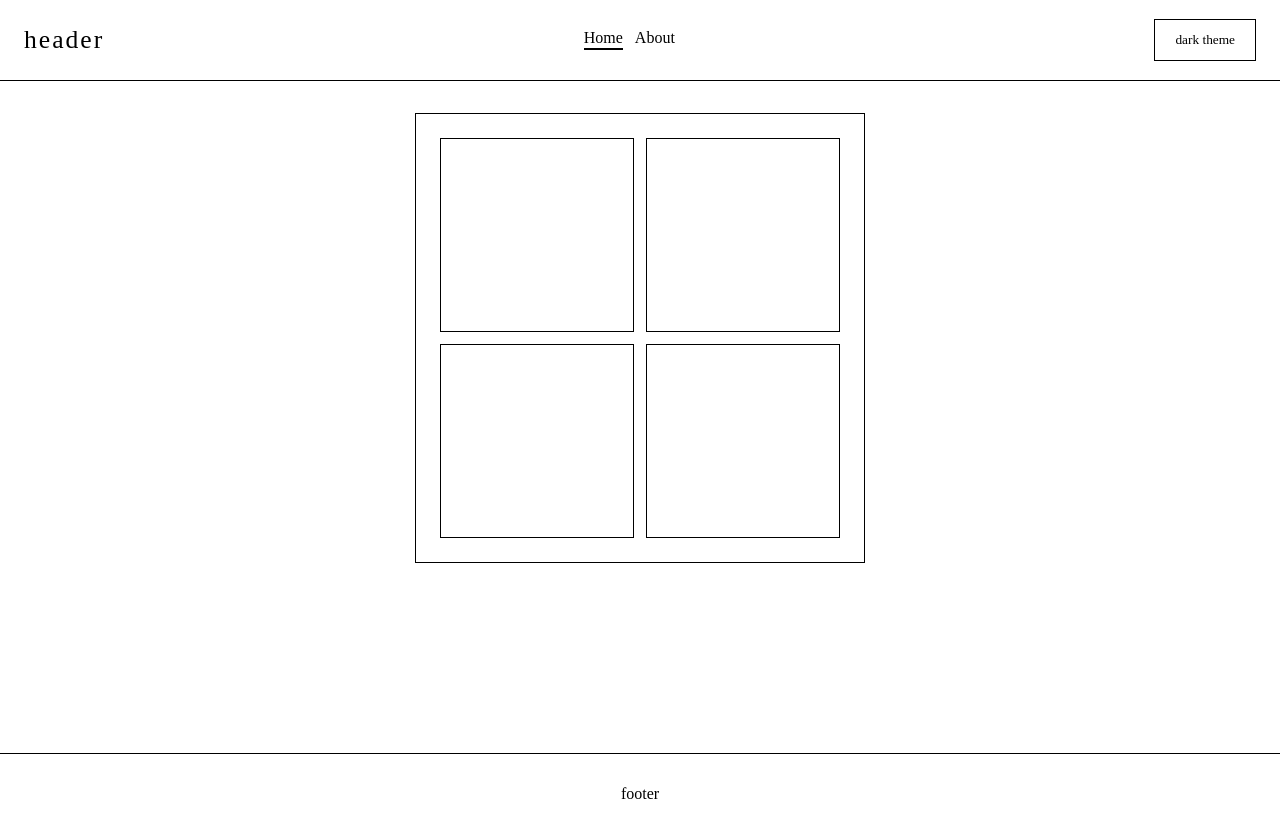
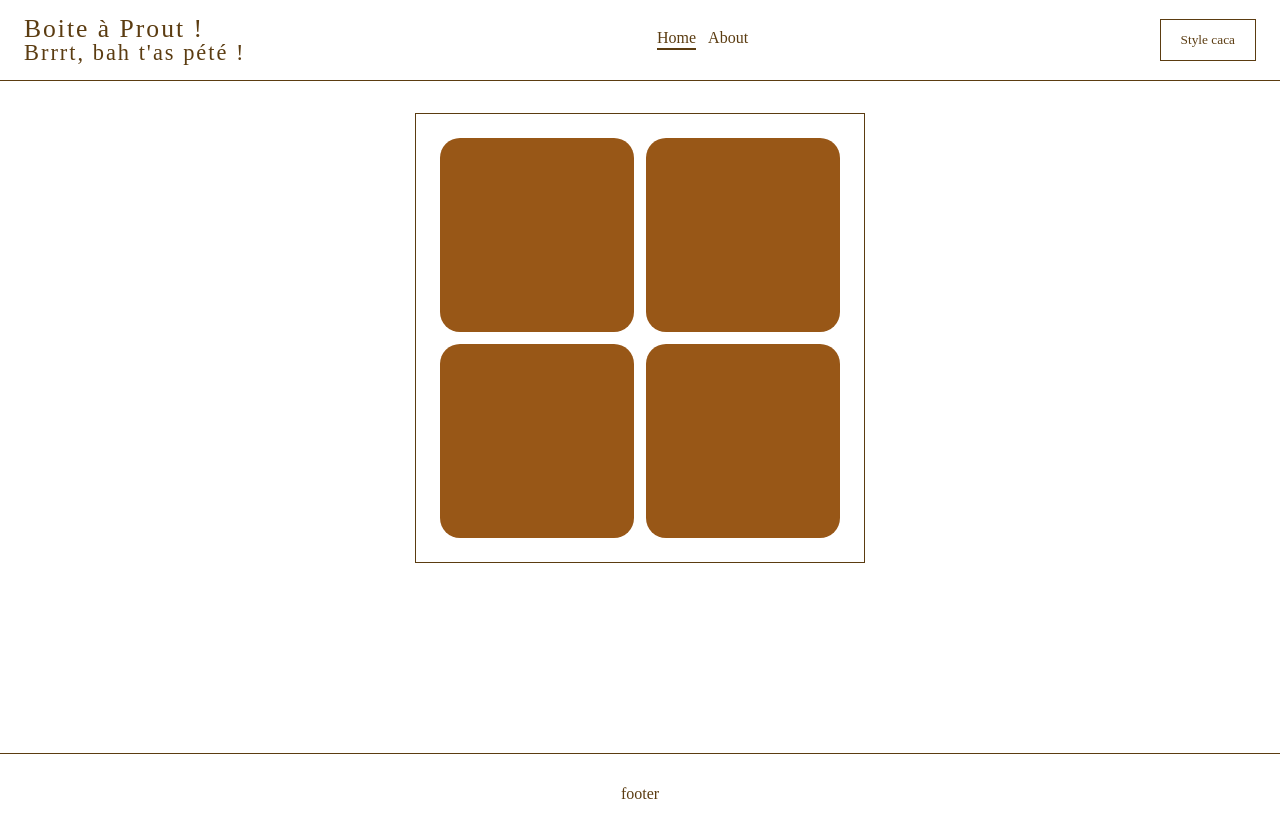
Before and after one commit to 1Bastien/React_Music_Box, a React (Create React App) app: page / in a window 1280 px wide. Built offline with nearby package versions, Linux system fonts and the light colour scheme.

Commit message:
Boite a prout

```diff
--- a/src/components/Header/index.js
+++ b/src/components/Header/index.js
@@ -5,7 +5,7 @@ export default function Header({ isLight, handleToggleTheme }) {
     const location = useLocation();
     return (
         <Wrapper>
-            <h1>header</h1>
+            <h1>Boite à Prout !<h2>Brrrt, bah t'as pété !</h2></h1>
             <nav>
                 <Link to="/">
                     <MenuEl isCurrentPage={location.pathname === "/"}>Home</MenuEl>
@@ -14,7 +14,7 @@ export default function Header({ isLight, handleToggleTheme }) {
                     <MenuEl isCurrentPage={location.pathname === "/about"}>About</MenuEl>
                 </Link>
             </nav>
-            <button onClick={handleToggleTheme}>{isLight ? "dark" : "light"} theme</button>
+            <button onClick={handleToggleTheme}>Style {isLight ? "caca" : "pas caca"}</button>
         </Wrapper>
     );
 }
--- a/src/components/Home/GridButton.js
+++ b/src/components/Home/GridButton.js
@@ -1,13 +1,35 @@
 import styled from "styled-components";
 
-export default function GridButton () {
+export default function GridButton ({isPlayed = false}) {
     return (
-        <Wrapper>
+        <Wrapper isPlayed={isPlayed}>
 
         </Wrapper>
     );
 }
 
 const Wrapper = styled.div`
-    border: solid 1px;
+    border-radius: 20px;
+    background: #985717;
+    position: relative;
+    &::before {
+        border-radius: 20px;
+        position: absolute;
+        content: "";
+        top: 0;
+        right: 0;
+        bottom: 0;
+        left: 0;
+        z-index: 0;
+        background: ${(props)=>(props.isPlayed ? "#985717" : "#bf8013")};
+        opacity: ${props => props.isPlayed? "1" : "0"};
+        transition: 0.1s;
+    }
+    &:hover::before {
+        opacity: 1;
+    }
+    &:active::before {
+        opacity: 1;
+        background: #985717;
+    }
 `;
--- a/src/components/UI/themes/dark.json
+++ b/src/components/UI/themes/dark.json
@@ -1,4 +1,4 @@
 {
     "mainColor": "#FFFFFF",
-    "backgroundColor": "#000000"
+    "backgroundColor": "#5B3C11"
 }
--- a/src/components/UI/themes/light.json
+++ b/src/components/UI/themes/light.json
@@ -1,4 +1,4 @@
 {
     "backgroundColor": "#FFFFFF",
-    "mainColor": "#000000"
+    "mainColor": "#5B3C11"
 }
```
